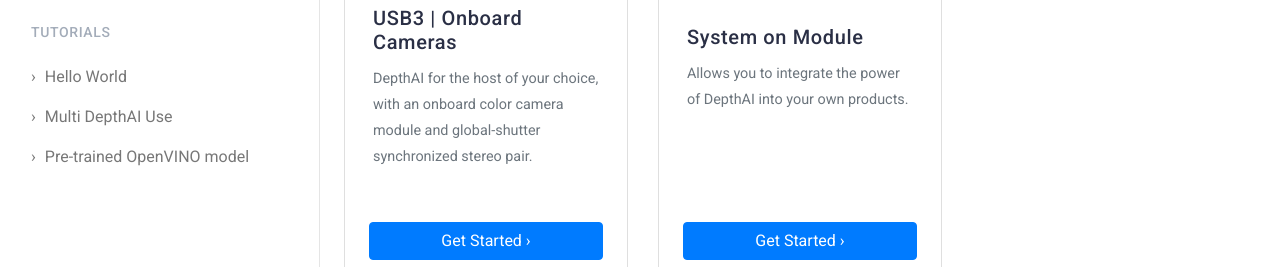
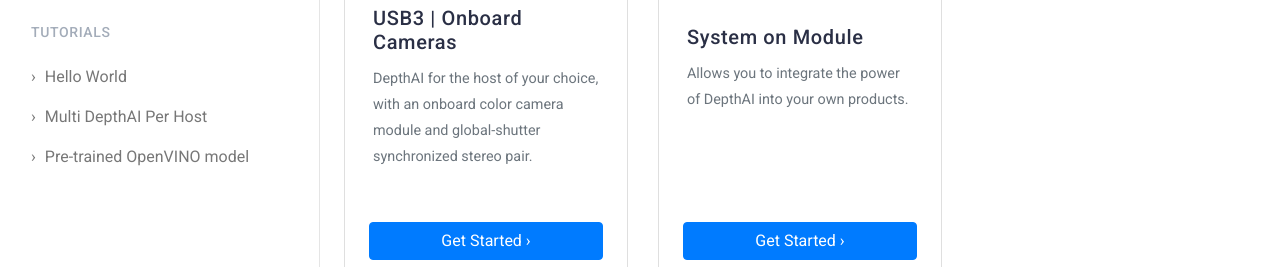
Before and after one commit to luxonis/depthai-docs-website, a Jekyll site: the page built from index.html, in a window 1280 px wide and 900 px high, scrolled down 483 px. Shown: the part 633-900 px from the top of the window. Built offline with Jekyll 4.4.1, drawn with Linux system fonts in a browser that asks for light colours; nearby versions of some CDN libraries.

Commit message:
Update multiple_depthai.md

```diff
--- a/_tutorials/multiple_depthai.md
+++ b/_tutorials/multiple_depthai.md
@@ -1,7 +1,7 @@
 ---
 layout: default
 title: Tutorial - Multiple DepthAI per Host
-toc_title: Multi DepthAI Use
+toc_title: Multi DepthAI Per Host
 description: Use Multiple DepthAI on a Single Host
 order: 3
 ---
```
